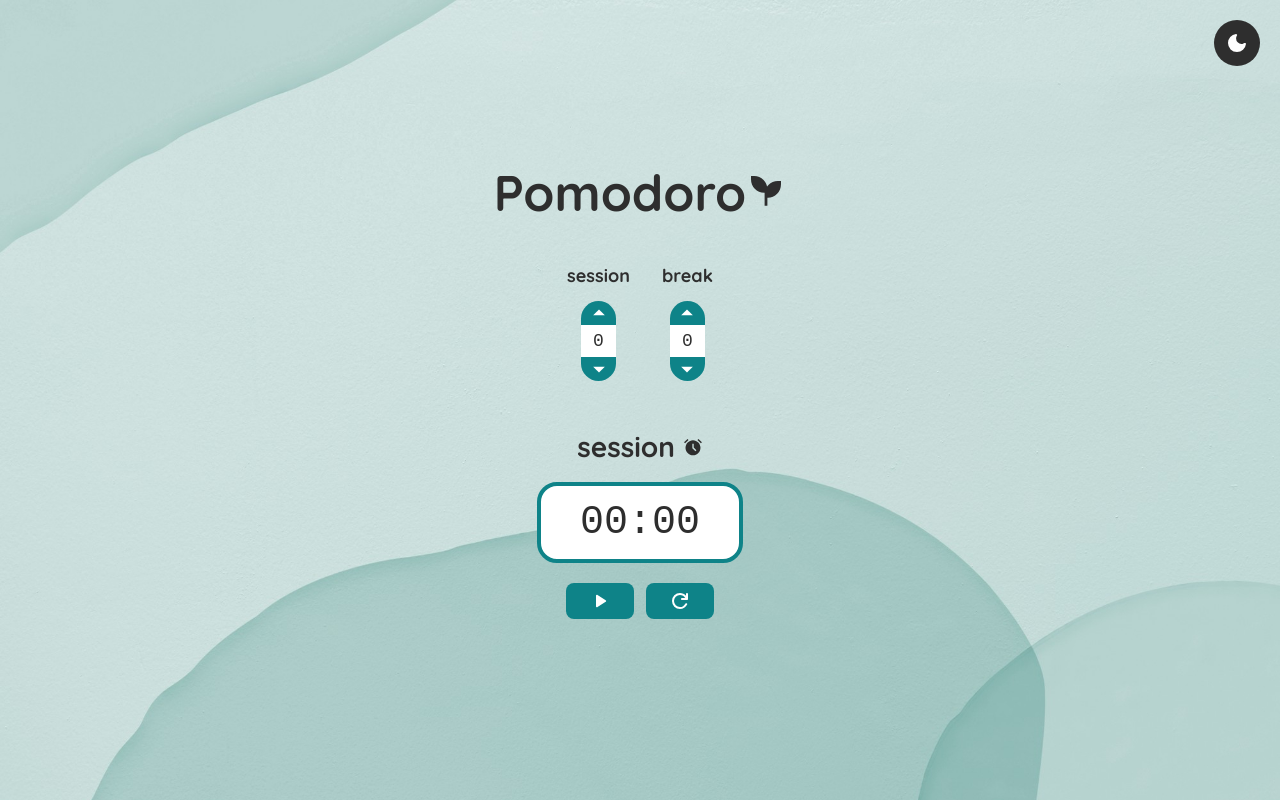
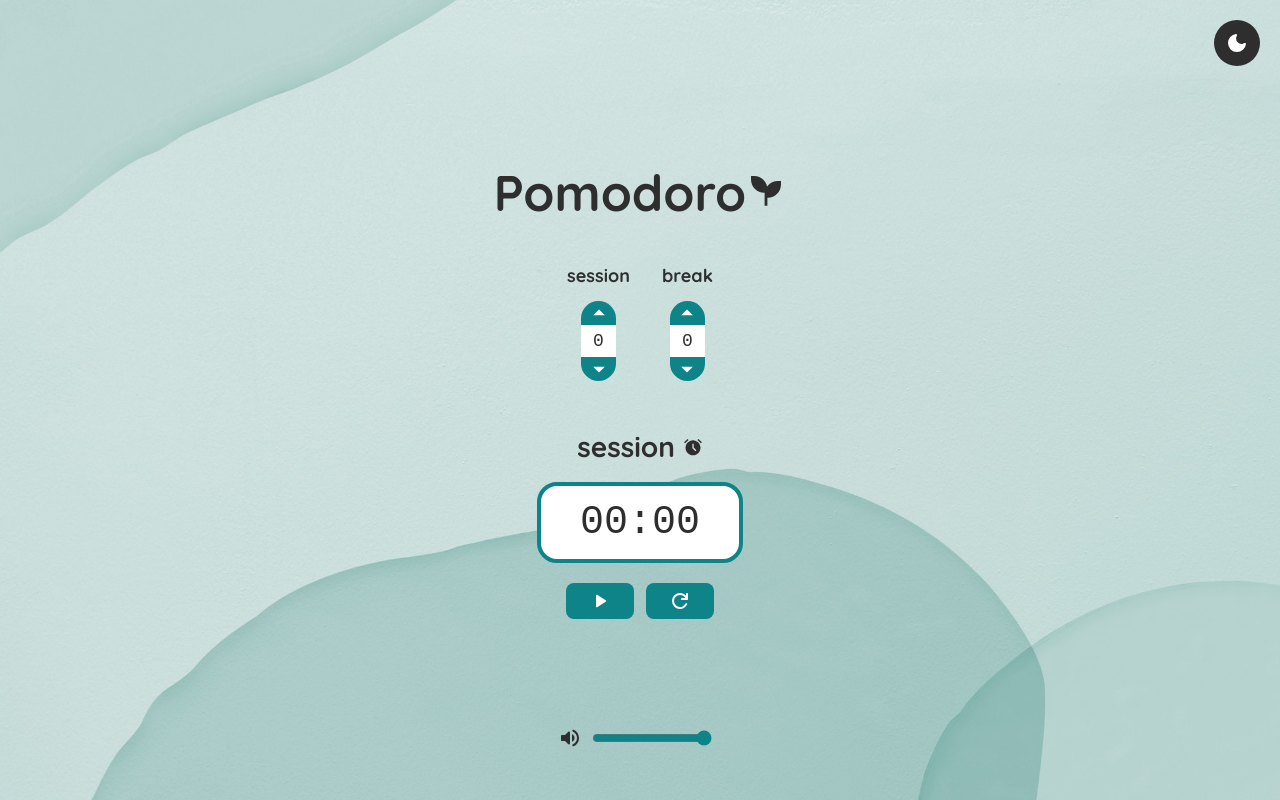
Before and after one commit to erfanazarmi/pomodoro, a React (Vite) app: page / in a window 1280 px wide. Built offline with nearby package versions, Linux system fonts and the light colour scheme; a web font is replaced by a local one.

Commit message:
feat: add volume component (UI only)

```diff
--- a/src/App.tsx
+++ b/src/App.tsx
@@ -3,6 +3,7 @@ import ThemeToggle from "./components/theme/ThemeToggle";
 import Setting from "./components/setting/Setting";
 import Timer from "./components/timer/Timer";
 import Controls from "./components/controls/Controls";
+import VolumeControl from "./components/volume/VolumeControl";
 
 function App() {
   return (
@@ -25,6 +26,7 @@ function App() {
       <Setting />
       <Timer />
       <Controls />
+      <VolumeControl />
     </div>
   );
 }
--- /dev/null
+++ b/src/components/volume/VolumeControl.module.scss
@@ -0,0 +1,24 @@
+.volumeContainer {
+  display: flex;
+  flex-direction: row;
+  position: absolute;
+  bottom: 50px;
+
+  @media (max-height: 630px) {
+    position: static;
+    margin: 30px 0;
+  }
+}
+
+.volume {
+  margin: 0 10px;
+  width: 120px;
+}
+
+input.volume[type="range"] {
+  accent-color: var(--primary);
+}
+
+.fill {
+  fill: var(--text);
+}
--- /dev/null
+++ b/src/components/volume/VolumeControl.tsx
@@ -0,0 +1,20 @@
+import styles from "./VolumeControl.module.scss";
+
+const VolumeControl = () => {
+  return (
+    <div className={styles.volumeContainer}>
+      <svg
+        xmlns="http://www.w3.org/2000/svg"
+        height="24px"
+        viewBox="0 -960 960 960"
+        width="24px"
+        className={styles.fill}
+      >
+        <path d="M760-481q0-83-44-151.5T598-735q-15-7-22-21.5t-2-29.5q6-16 21.5-23t31.5 0q97 43 155 131.5T840-481q0 108-58 196.5T627-153q-16 7-31.5 0T574-176q-5-15 2-29.5t22-21.5q74-34 118-102.5T760-481ZM280-360H160q-17 0-28.5-11.5T120-400v-160q0-17 11.5-28.5T160-600h120l132-132q19-19 43.5-8.5T480-703v446q0 27-24.5 37.5T412-228L280-360Zm380-120q0 42-19 79.5T591-339q-10 6-20.5.5T560-356v-250q0-12 10.5-17.5t20.5.5q31 25 50 63t19 80Z" />
+      </svg>
+      <input type="range" min="0" max="1" step="0.01" value={1} className={styles.volume} />
+    </div>
+  );
+};
+
+export default VolumeControl;
```
